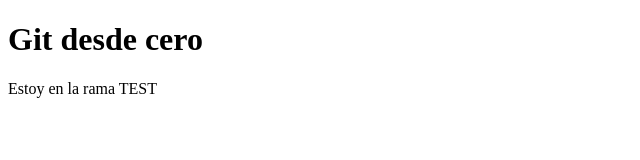
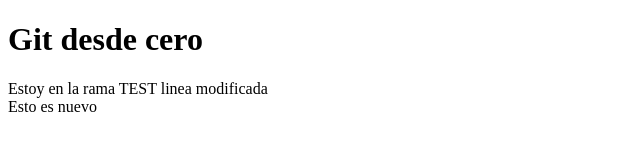
Before and after one commit to indexadonet/miedteam, a plain HTML site: page index.html in a window 1280 px wide. Shown: the whole page, without its empty margins (0-640 px from the left). Drawn offline with Linux system fonts and the light colour scheme.

Commit message:
Modificado para probar el nuevo plugin GitLens

```diff
--- a/index.html
+++ b/index.html
@@ -8,6 +8,8 @@
 </head>
 <body>
     <h1>Git desde cero</h1>
-    <section>Estoy en la rama TEST</section>
+    <section>Estoy en la rama TEST linea modificada</section>
+    Esto es nuevo
+
 </body>
 </html>
```
